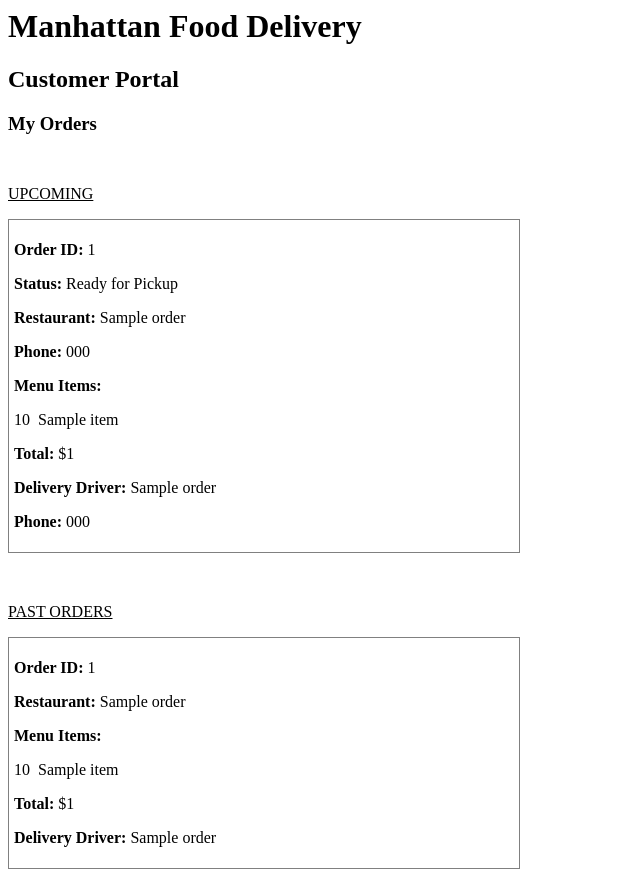
After one commit to patriciathai/CS411-Project, a Flask app: template templates/customer_orders.html in a window 1280 px wide. The commit adds this page. Shown: the whole page, without its empty margins (0-640 px from the left). Run offline with Flask 2, Linux system fonts and the light colour scheme; the template is opened without the code that fills it: most values are stand-ins (such as "Sample title", 1, 10 or a date in 2020); parts of the project's set-up code (start-up, migrations or seed data) failed here and were passed over.

Commit message:
Testing customer order history

```diff
--- a/server.py
+++ b/server.py
@@ -131,6 +131,61 @@ def customer_main(cid):
 
   return render_template('customer_main.html', cid = cid, c_name = c_name)
 
+@app.route("/<cid>/customer_orders")
+def customer_orders(cid):
+  string_cid = "'"+cid+"'"
+
+  #Get all orders for cid
+  cursor = g.conn.execute("SELECT O.oid, O.m_name, O.quantity, O.rid FROM order_has_menu_item O, places P WHERE O.oid=P.oid AND P.cid={string_cid}".format(string_cid=string_cid))
+  c_orders = []
+  for result in cursor:
+    c_orders.append(result)
+  cursor.close()
+
+  unique_oid = [] #this will let us store just distinct oid's
+  upcoming = []
+  past = []
+
+  #iterate through c_orders to get info for all upcoming and past orders
+  for row in c_orders:
+    if row['oid'] in unique_oid: #if we already have the info for this oid, move on to the next one
+      continue
+    else:
+      unique_oid.append(row['oid'])
+      string_oid = "'"+row['oid']+"'"
+      string_rid = "'"+row['rid']+"'"
+
+      #Get list of menu items and quantities for order
+      menu_items = []
+      for row2 in c_orders:
+        if row2['oid'] == row['oid']:
+          menu_item = {'m_name': row2['m_name'], 'quantity': row2['quantity']}
+          menu_items.append(menu_item)
+
+      #Get all other info
+      cursor2 = g.conn.execute("SELECT O.total_price, O.status, R.r_name, R.r_phone, D.d_name, D.d_phone FROM order_fulfilled_by_driver O, restaurant R, driver D WHERE O.oid={string_oid} AND O.did=D.did AND R.rid={string_rid}".format(string_oid=string_oid, string_rid=string_rid))
+      c_orderdetails = []
+      for result in cursor2:
+        c_orderdetails.append(result)
+      cursor2.close()
+
+      order_info = {
+        'oid': row['oid'],
+        'r_name': c_orderdetails[0]['r_name'],
+        'r_phone': c_orderdetails[0]['r_phone'],
+        'total_price': c_orderdetails[0]['total_price'],
+        'menu_items': menu_items,
+        'status' : c_orderdetails[0]['status'],
+        'd_name': c_orderdetails[0]['d_name'],
+        'd_phone': c_orderdetails[0]['d_phone'],
+      }
+      if c_orderdetails[0]['status'] == 'Delivered':
+        past.append(order_info)
+      else:
+        upcoming.append(order_info)
+
+  return render_template('customer_orders.html', upcoming=upcoming, past=past)
+
 
 
 
@@ -205,8 +260,7 @@ def driver_main(did):
   ready = []
   past = []
   for row in d_orderdetails:
-    if row['status'] == 'Delivery On the Way':
-      order_info = {
+    order_info = {
       'oid': row['oid'],
       'status': row['status'],
       'r_name': row['r_name'],
@@ -216,23 +270,11 @@ def driver_main(did):
       'c_phone': row['c_phone'],
       'c_address': row['number'] + ' ' + row['street'] + ', Apt ' + row['apt'] + ', New York, NY ' + row['r_zip'],
       }
+    if row['status'] == 'Delivery On the Way':
       pending.append(order_info)
     elif row['status'] == 'Ready for Pickup':
-      order_info = {
-      'oid': row['oid'],
-      'status': row['status'],
-      'r_name': row['r_name'],
-      'r_address': row['r_number'] + ' ' + row['r_street'] + ', New York, NY ' + row['r_zip'],
-      'c_address': row['number'] + ' ' + row['street'] + ', Apt ' + row['apt'] + ', New York, NY ' + row['r_zip'],
-      }
       ready.append(order_info)
     else:
-      order_info = {
-      'oid': row['oid'],
-      'r_name': row['r_name'],
-      'r_address': row['r_number'] + ' ' + row['r_street'] + ', New York, NY ' + row['r_zip'],
-      'c_name': row['c_name'],
-      }
       past.append(order_info)
 
   return render_template('driver_main.html', did = did, d_name = d_name, pending=pending, ready=ready, past=past)
--- a/templates/customer_main.html
+++ b/templates/customer_main.html
@@ -2,6 +2,9 @@
     <body>
         <h1>Manhattan Food Delivery</h1>
         <h2>Customer Portal</h2>
-	<h3 class="welcome">Welcome, {{c_name}}</h3>
+    <h3 class="welcome">Welcome, {{c_name}}</h3>
+    <form method="GET" action="/{{cid}}/customer_orders">
+        <button name = "my_orders"> My Orders </button>
+    </form>
     </body>
 </html>
--- /dev/null
+++ b/templates/customer_orders.html
@@ -0,0 +1,66 @@
+<html>
+    <head>
+    	<style>
+    		.title {
+			    text-decoration: underline;
+                text-transform: uppercase;
+                margin-top: 50px;
+		    }
+
+            .order_content {
+                border: 1px solid grey;
+                margin-top: 10px;
+                width: 500px;
+                padding: 5px;
+            }
+    	</style>
+    </head>
+    <body>
+        <h1>Manhattan Food Delivery</h1>
+        <h2>Customer Portal</h2>
+        <h3>My Orders</h3>
+        <div class="upcoming">
+            <p class="title">Upcoming</p>
+            {% if not upcoming %}
+                <p>You have no upcoming orders.</p>
+            {% else %}
+                {% for order in upcoming %}
+                    <div class="order_content">
+                        <p><strong>Order ID: </strong>{{order['oid']}}</p>
+                        <p><strong>Status: </strong>{{order['status']}}</p>
+                        <p><strong>Restaurant: </strong>{{order['r_name']}}</p>
+                        <p><strong>Phone: </strong>{{order['r_phone']}}</p>
+                        <p><strong>Menu Items: </strong></p>
+                        {% for item in order['menu_items'] %}
+                            <p>{{item['quantity']}}&nbsp;&nbsp;{{item['m_name']}}</p>
+                        {% endfor %}
+                        <p><strong>Total: </strong>${{order['total_price']}}</p>
+                        {% if order['d_name'] != 'none' %}
+                            <p><strong>Delivery Driver: </strong>{{order['d_name']}}</p>
+                            <p><strong>Phone: </strong>{{order['d_phone']}}</p>
+                        {% endif %}
+		            </div>
+                {% endfor %}
+            {% endif %}
+        </div>
+        <div class="past">
+            <p class="title">Past Orders</p>
+            {% if not past %}
+                <p>You have no past orders.</p>
+            {% else %}
+                {% for order in past %}
+                    <div class="order_content">
+                        <p><strong>Order ID: </strong>{{order['oid']}}</p>
+                        <p><strong>Restaurant: </strong>{{order['r_name']}}</p>
+                        <p><strong>Menu Items: </strong></p>
+                        {% for item in order['menu_items'] %}
+                            <p>{{item['quantity']}}&nbsp;&nbsp;{{item['m_name']}}</p>
+                        {% endfor %}
+                        <p><strong>Total: </strong>${{order['total_price']}}</p>
+                        <p><strong>Delivery Driver: </strong>{{order['d_name']}}</p>
+                    </div>
+                {% endfor %}
+            {% endif %}
+        </div>
+    </body>
+</html>
```
